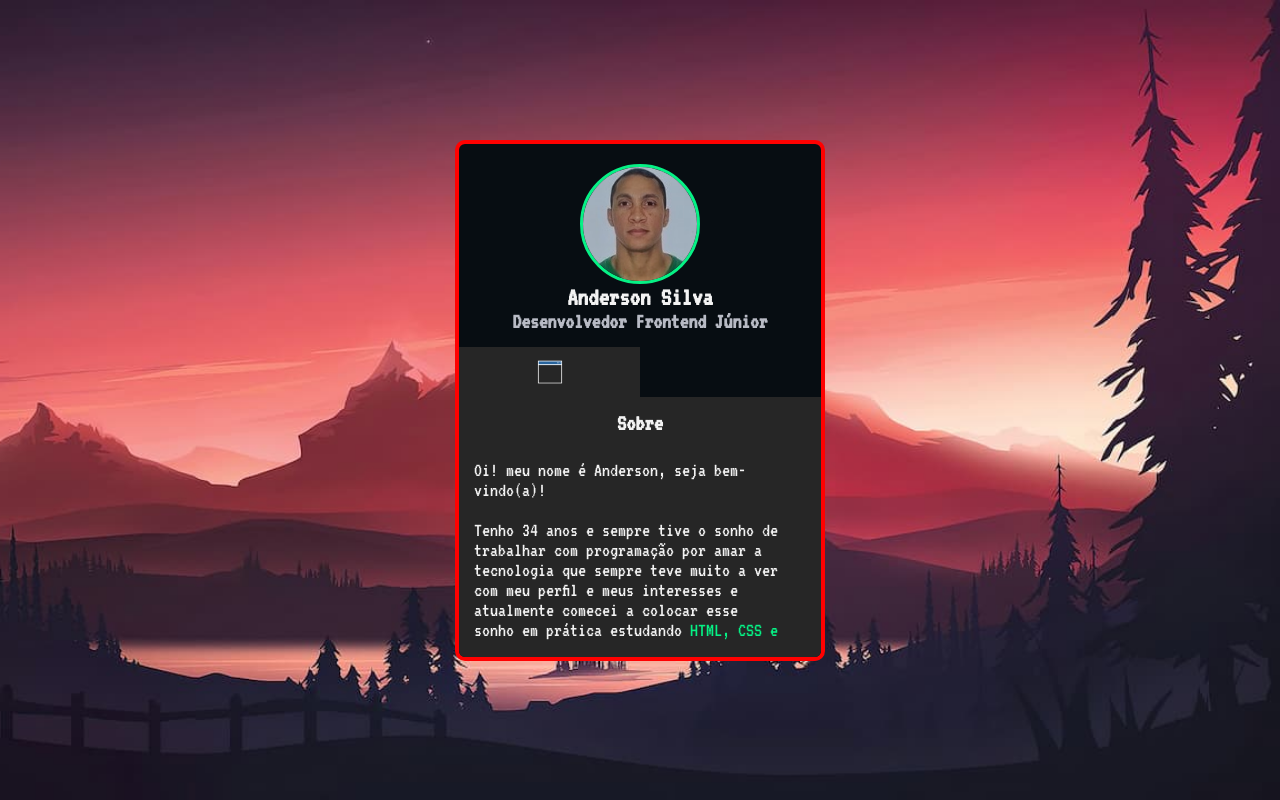
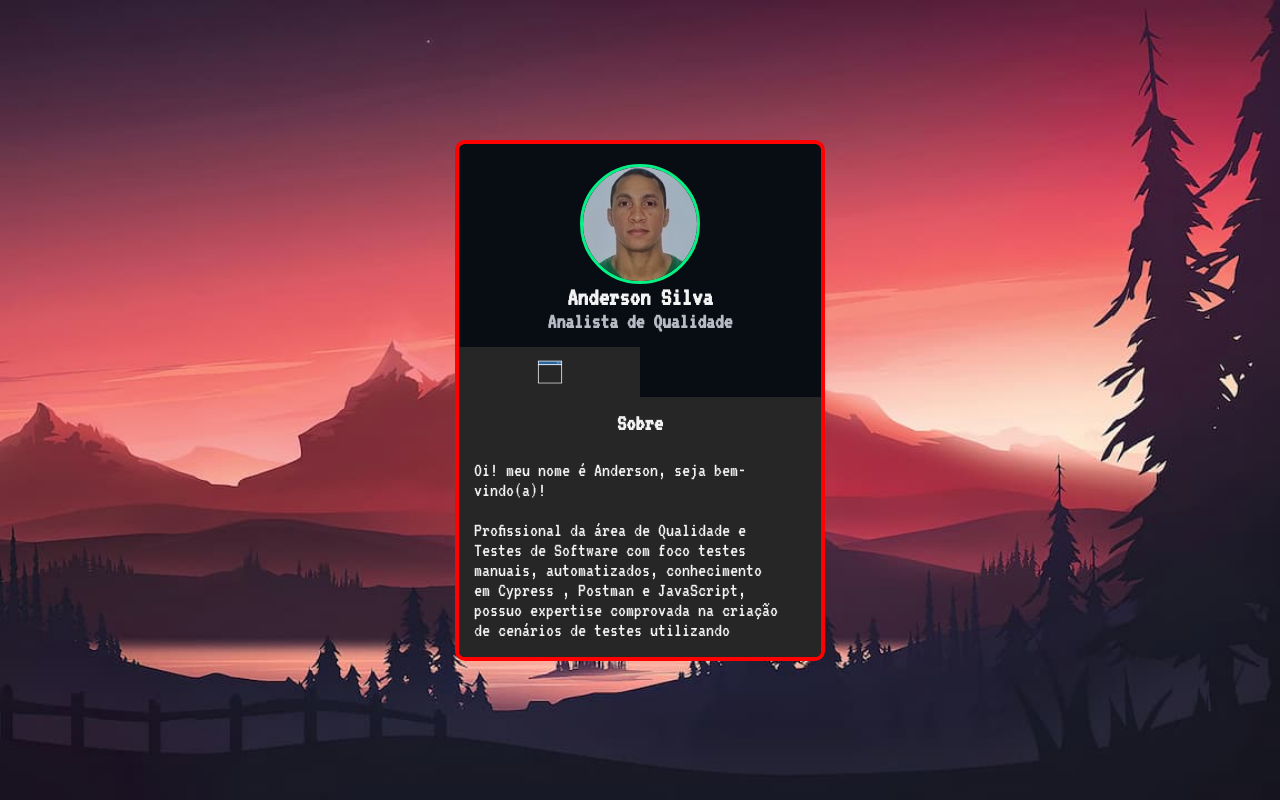
Before and after one commit to AndersoonDev/mini-portifolio-AndersoonDev, a plain HTML site: page index.html in a window 1280 px wide. Drawn offline with Linux system fonts and the light colour scheme.

Commit message:
Update index.html

```diff
--- a/index.html
+++ b/index.html
@@ -21,7 +21,7 @@
             <div class="minhas-informacoes">
                 <img src="./src/imagens/foto-perfil.jpg" alt="foto de perfil">
                 <h1 class="nome">Anderson Silva</h1>
-                <h2 class="cargo">Desenvolvedor Frontend Júnior</h2>
+                <h2 class="cargo">Analista de Qualidade</h2>
             </div>
 
             <div class="conteudo">
@@ -41,8 +41,7 @@
                             </p>
 
                             <p>
-                                Tenho 34 anos e sempre tive o sonho de trabalhar com programação por amar a tecnologia que sempre teve muito a ver com meu perfil e meus interesses e atualmente comecei a colocar esse sonho em prática estudando <span>HTML, CSS e JavaScript.</span> <br>
-                                Gosto muito de chocolate quente (até demais), e meus principais hobbies são jogar MMO RPG, treinar musculação e assistir séries.
+                                Profissional da área de Qualidade e Testes de Software com foco testes manuais, automatizados, conhecimento em Cypress , Postman e JavaScript, possuo expertise comprovada na criação de cenários de testes utilizando Gherkin, execução de casos de teste e um olhar aguçado para identificação e rastreamento de bugs. Sou proficiente em metodologias ágeis em ambientes de equipe (Scrum e Kanban), com prática em ferramentas como Jira. Destaco minha atenção minuciosa aos detalhes, forte pensamento analítico e proatividade para garantir a entrega de software de alta qualidade para o usuário final, empolgado para continuar desenvolvendo minhas habilidades e contribuir para projetos inovadores em um ambiente colaborativo.
                             </p>
 
                         </div>
@@ -54,7 +53,7 @@
                             <li>
                                 <a href="" target="_blank" class="curriculo">Currículo</a>
                             </li>
-                            <li><a href="https://www.linkedin.com/in/andersonsilva1987/" target="_blank" class="linkedin">LinkedIn</a></li>
+                            <li><a href="https://www.linkedin.com/in/andeersonsilva/" target="_blank" class="linkedin">LinkedIn</a></li>
                             <li><a href="https://github.com/AndersoonDev" target="_blank" class="github">GitHub</a></li>
                         </ul>
                     </div>
```
